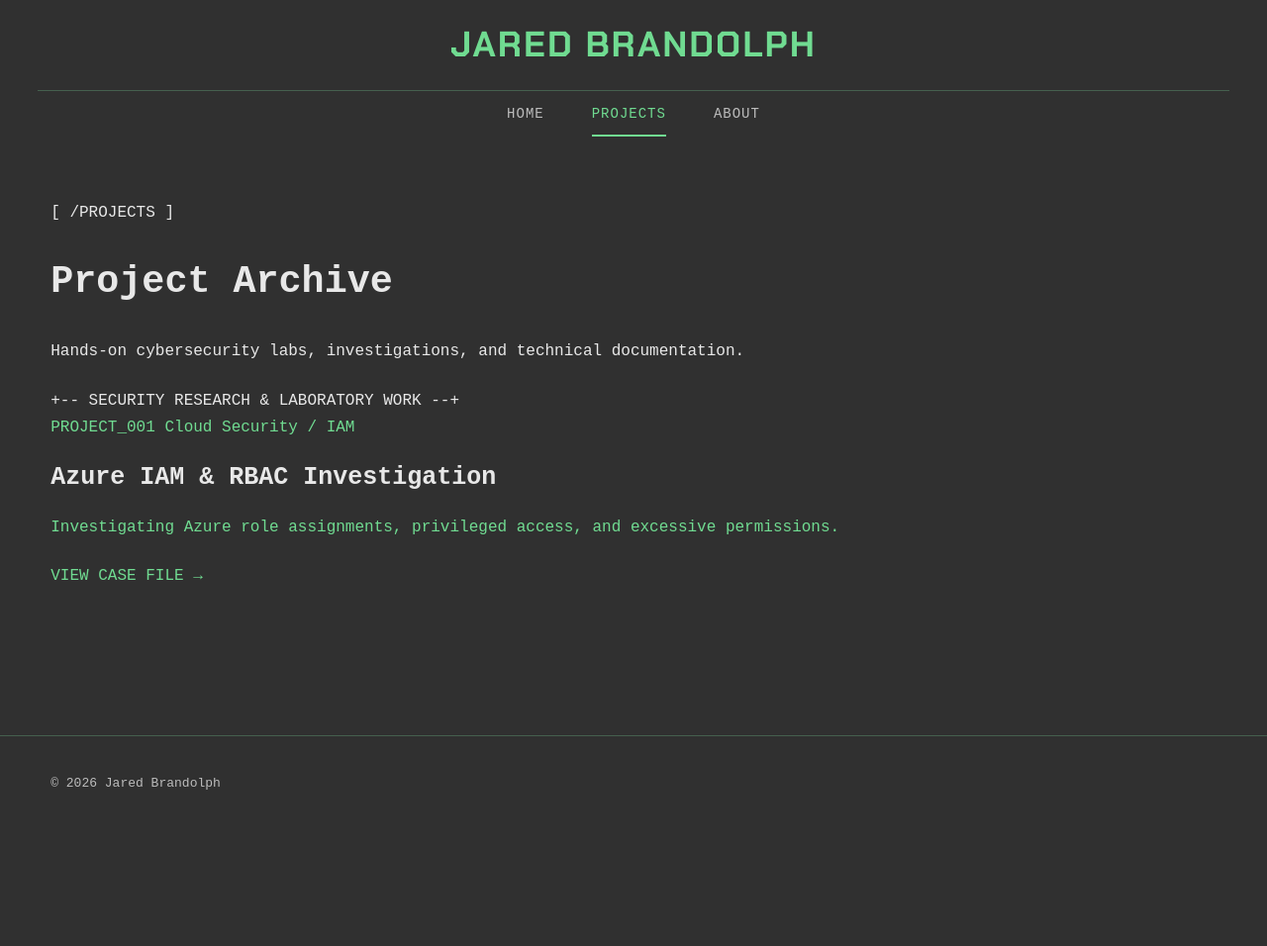
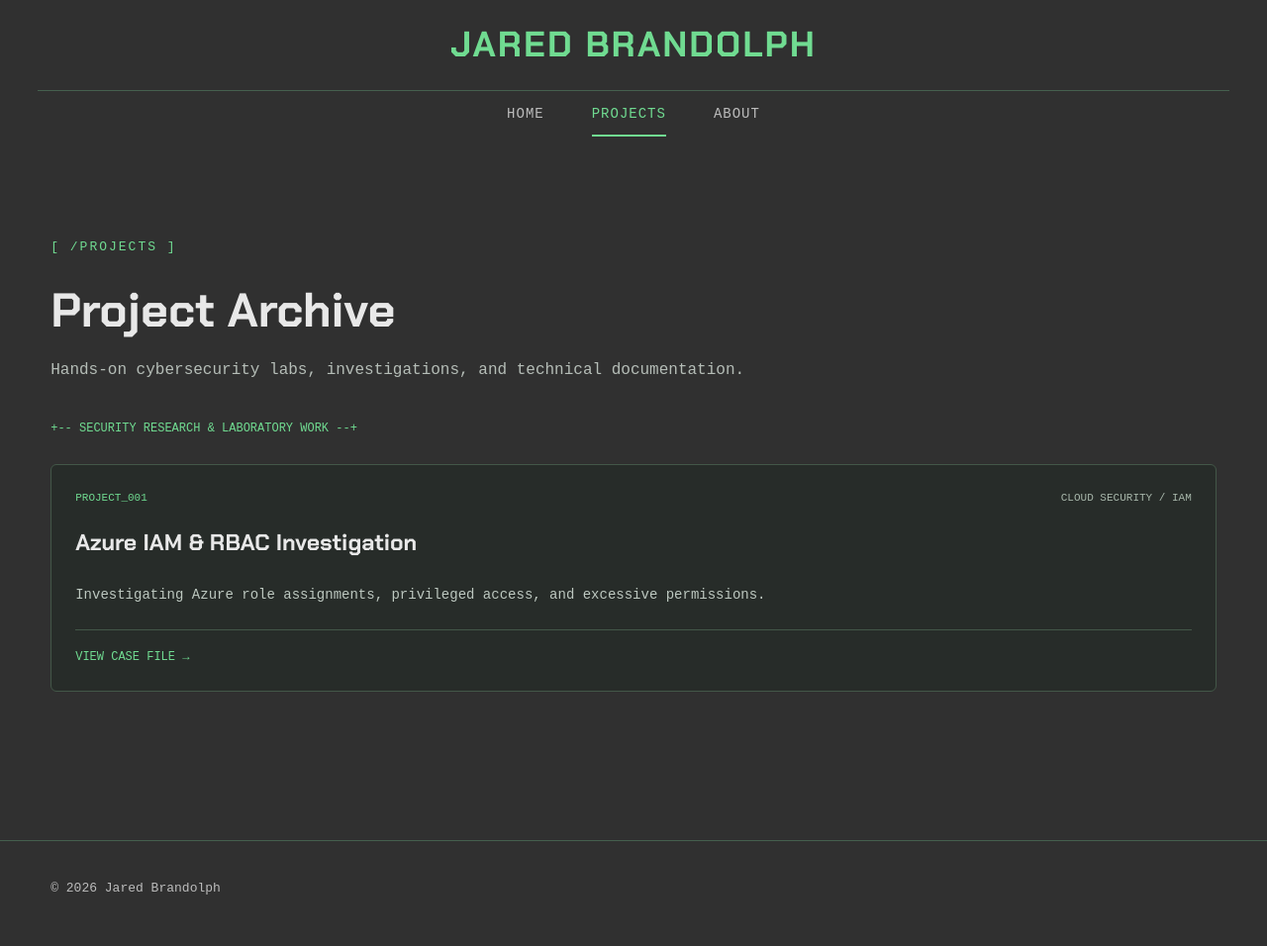
Before and after one commit to brandolphj/brandolphj.github.io, a Jekyll site: the page built from projects/index.html, in a window 1280 px wide. Shown: the whole page at 99% size. Built offline with Jekyll 4.4.1, drawn with Linux system fonts in a browser that asks for light colours; before the commit the page ends 900 px from its top, so only the background shows below that.

Commit message:
Update style.css

```diff
--- a/assets/css/style.css
+++ b/assets/css/style.css
@@ -341,3 +341,131 @@ article pre {
     font-size: 11px;
   }
 }
+
+
+/* PROJECT ARCHIVE */
+
+.projects-archive {
+  padding: 40px 0 80px;
+}
+
+.archive-heading {
+  margin-bottom: 35px;
+}
+
+.archive-label {
+  color: var(--green);
+  font-family: monospace;
+  letter-spacing: 2px;
+  font-size: 13px;
+}
+
+.archive-heading h1 {
+  font-family: "Chakra Petch", sans-serif;
+  font-size: clamp(32px, 5vw, 48px);
+  margin: 12px 0;
+}
+
+.archive-heading > p:last-child {
+  color: #b5bdb7;
+  line-height: 1.7;
+}
+
+.archive-divider {
+  color: var(--green);
+  font-family: monospace;
+  font-size: 12px;
+  margin-bottom: 25px;
+  overflow-wrap: anywhere;
+}
+
+.project-grid {
+  display: grid;
+  grid-template-columns: repeat(auto-fit, minmax(min(100%, 320px), 1fr));
+  gap: 20px;
+}
+
+.archive-project-card {
+  display: flex;
+  flex-direction: column;
+  background: #272c29;
+  border: 1px solid #435748;
+  border-radius: 6px;
+  padding: 24px;
+  color: #eeeeee;
+  text-decoration: none;
+  transition: border-color 0.2s ease, transform 0.2s ease;
+}
+
+.archive-project-card:hover {
+  border-color: var(--green);
+  transform: translateY(-3px);
+}
+
+.project-card-top {
+  display: flex;
+  justify-content: space-between;
+  gap: 12px;
+  margin-bottom: 22px;
+  font-family: monospace;
+  font-size: 11px;
+}
+
+.project-id {
+  color: var(--green);
+}
+
+.project-category {
+  color: #a8b7ab;
+  text-align: right;
+  text-transform: uppercase;
+}
+
+.archive-project-card h2 {
+  font-family: "Chakra Petch", sans-serif;
+  font-size: 23px;
+  line-height: 1.3;
+  margin: 0 0 12px;
+}
+
+.project-description {
+  color: #bdc8c0;
+  font-size: 14px;
+  line-height: 1.7;
+  margin-bottom: 22px;
+}
+
+.project-tags {
+  display: flex;
+  flex-wrap: wrap;
+  gap: 7px;
+  margin-top: auto;
+  padding-bottom: 22px;
+}
+
+.project-tag {
+  background: #35443a;
+  color: #a9e4bb;
+  padding: 5px 8px;
+  border-radius: 3px;
+  font-family: monospace;
+  font-size: 11px;
+}
+
+.project-card-bottom {
+  border-top: 1px solid #435748;
+  padding-top: 17px;
+  color: var(--green);
+  font-family: monospace;
+  font-size: 12px;
+}
+
+@media (prefers-reduced-motion: reduce) {
+  .archive-project-card {
+    transition: none;
+  }
+
+  .archive-project-card:hover {
+    transform: none;
+  }
+}
```
